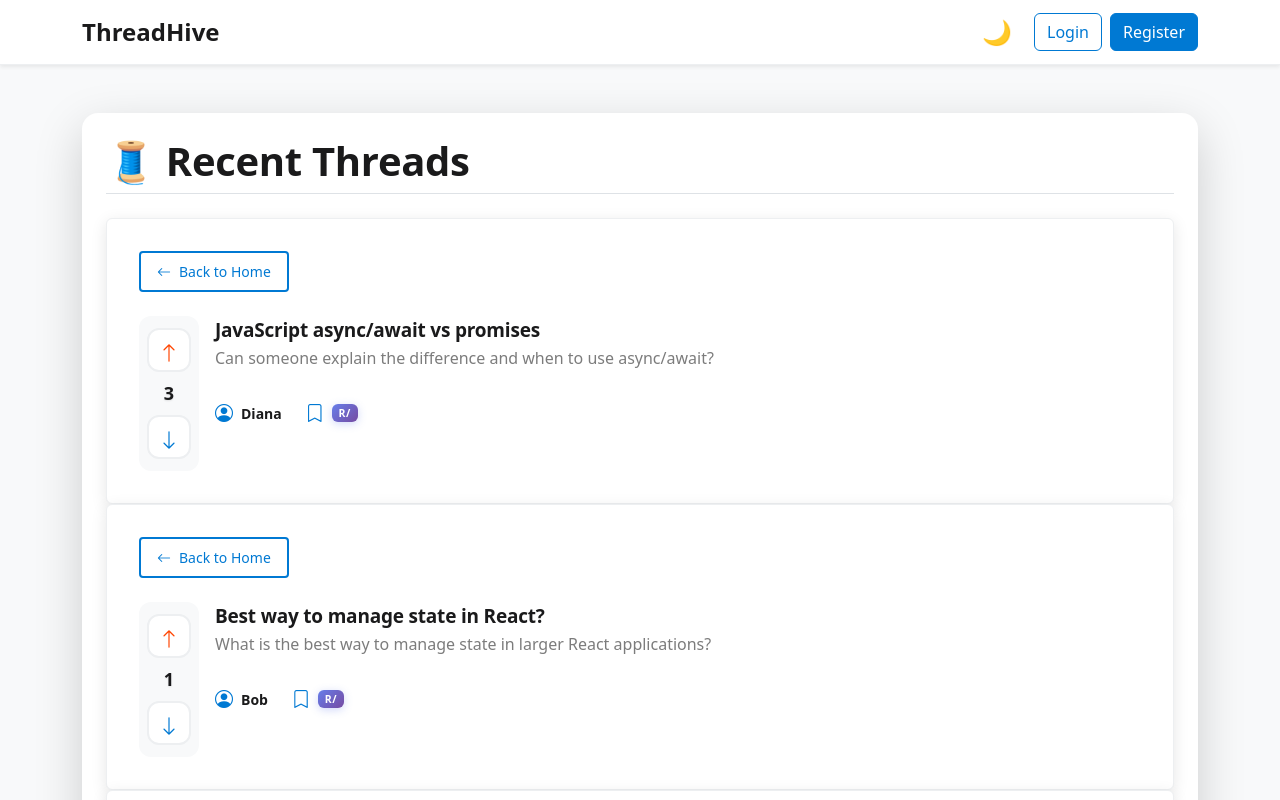
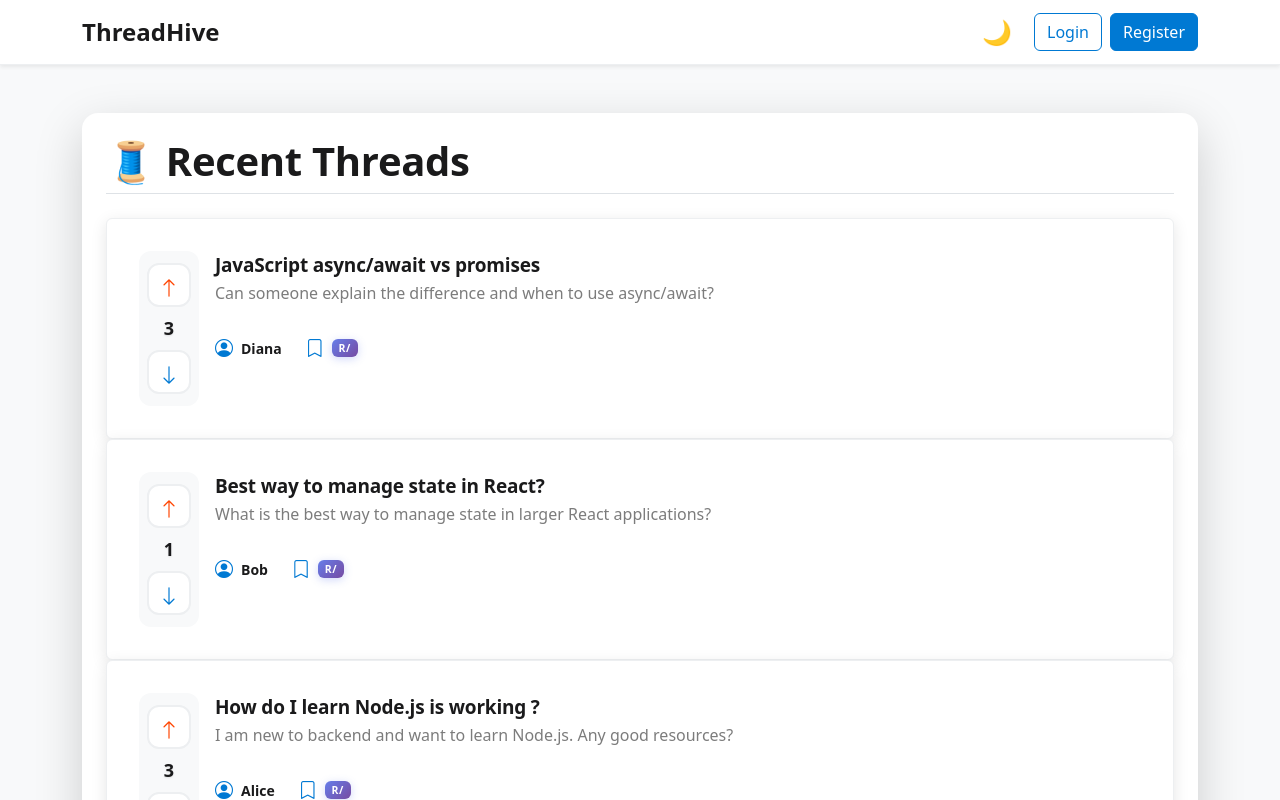
Before and after one commit to davidystephenson/threadhive-frontend-2026-10-17, a React (Vite) app: page / in a window 1280 px wide. Built offline with nearby package versions, Linux system fonts and the light colour scheme.

Commit message:
Remove back from home

```diff
--- a/src/components/ThreadList/ThreadCard.jsx
+++ b/src/components/ThreadList/ThreadCard.jsx
@@ -29,14 +29,14 @@ export default function ThreadCard({
       onClick={handleSelect}
     >
       <Card.Body>
-        <Button
+        {goBack && <Button
           onClick={goBack}
           variant="link"
           size="sm"
           className="back-to-home-btn text-decoration-none"
         >
           <i className="bi bi-arrow-left me-2"></i>Back to Home
-        </Button>
+        </Button>}
 
         <Row className="g-3">
           {/* Voting UI */}
```
